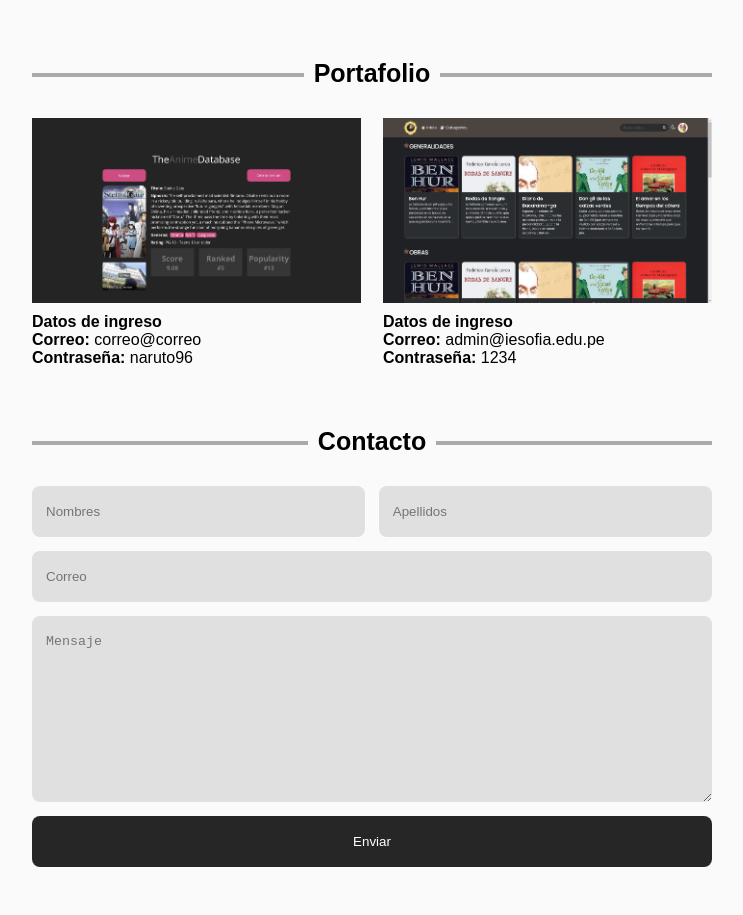
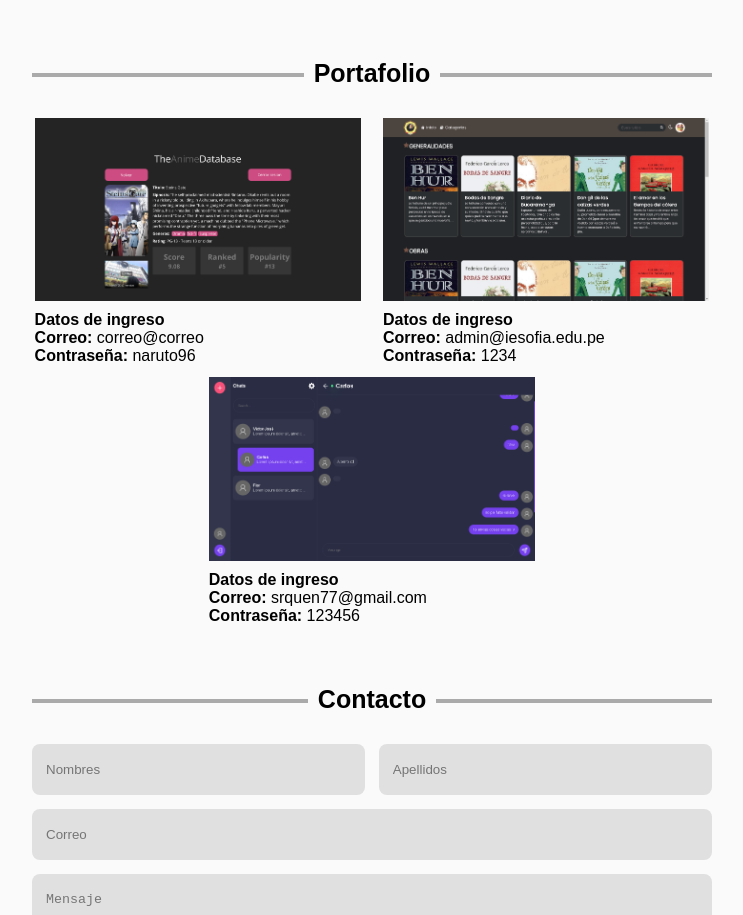
Before and after one commit to AvisSHACk/portafolioa, a React (Create React App) app: page / in a window 1280 px wide. Shown: the part 1008-1923 px from the top of the page, without its empty margins (268-1011 px from the left). Built offline with nearby package versions, Linux system fonts and the light colour scheme; what webfontloader would draw is missing.

Commit message:
se añadio el proyecto de messenger_app

```diff
--- a/package.json
+++ b/package.json
@@ -2,7 +2,6 @@
   "name": "app_portafolio",
   "version": "0.1.0",
   "private": true,
-  "homepage":"https://AvisSHACk.github.io/portafolioa",
   "dependencies": {
     "@emailjs/browser": "^3.10.0",
     "@fortawesome/fontawesome-svg-core": "^6.2.1",
--- a/public/index.html
+++ b/public/index.html
@@ -7,7 +7,7 @@
     <meta name="theme-color" content="#000000" />
     <meta
       name="description"
-      content="Web site created using create-react-app"
+      content="Portafolio 2023 | Anthony Serquén"
     />
     <link rel="apple-touch-icon" href="%PUBLIC_URL%/logo192.png" />
     <!--
--- a/src/components/portafolio.js
+++ b/src/components/portafolio.js
@@ -13,7 +13,7 @@ const Portafolio = () => {
                         <Mask>
                             <TituloProyecto>TheAnimeDatabase</TituloProyecto>
                             <Tec>REACT</Tec>
-                            <Tec>fIREBASE</Tec>
+                            <Tec>FIREBASE</Tec>
                         </Mask>
                     </Linker>
                     <DatosAdicionales correo={'correo@correo'} contraseña={'naruto96'}/>
@@ -31,6 +31,18 @@ const Portafolio = () => {
                         </Mask>
                     </Linker>
                     <DatosAdicionales correo={'admin@iesofia.edu.pe'} contraseña={'1234'}/>
+                </Proyecto>
+
+                <Proyecto>
+                    <Linker href="https://messenger-app-ef17b.web.app/" rel="noreferrer" target="_blank">
+                        <img src="img/portafolio5.png" alt="" />
+                        <Mask>
+                            <TituloProyecto>App Messenger</TituloProyecto>
+                            <Tec>REACT</Tec>
+                            <Tec>FIREBASE</Tec>
+                        </Mask>
+                    </Linker>
+                    <DatosAdicionales correo={'srquen77@gmail.com'} contraseña={'123456'}/>
                 </Proyecto>
             </PortafolioContenedor>
         </PortafolioCntent>
@@ -56,12 +68,17 @@ const PortafolioCntent = styled(motion.div)`
 
 const PortafolioContenedor = styled.div`
     margin-top: 2.2rem;
-    display: grid;
+    /* display: grid; */
+    display: flex;
+    flex-direction: column;
     gap: 1.2rem 0;
 
-    @media screen and (min-width: 600px){
-        grid-template-columns: repeat(2, 1fr);
+    @media screen and (min-width: 400px){
+        /* grid-template-columns: repeat(2, 1fr); */
+        flex-direction: row;
+        justify-content: center;
         gap: 1.2rem 2.2rem;
+        flex-wrap: wrap;
     }
 `
 
@@ -83,6 +100,13 @@ const Mask = styled.div`
 `
 
 const Proyecto = styled.article`
+    @media screen and (min-width: 400px){
+        width: 80%;
+    }
+
+    @media screen and (min-width: 600px){
+        width: 48%;
+    }
 `
 
 const Linker = styled.a`
```
Also changed, not shown: public/img/portafolio5.png (added).
